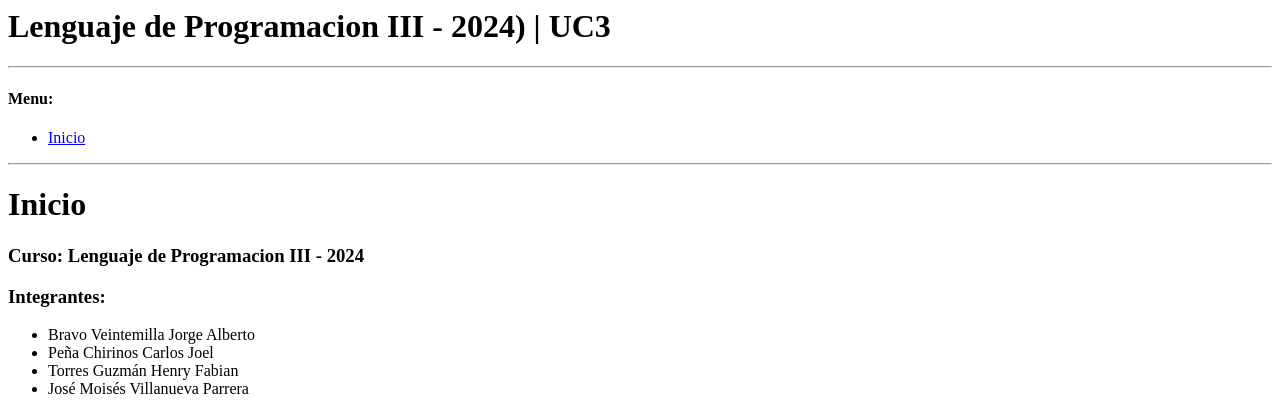
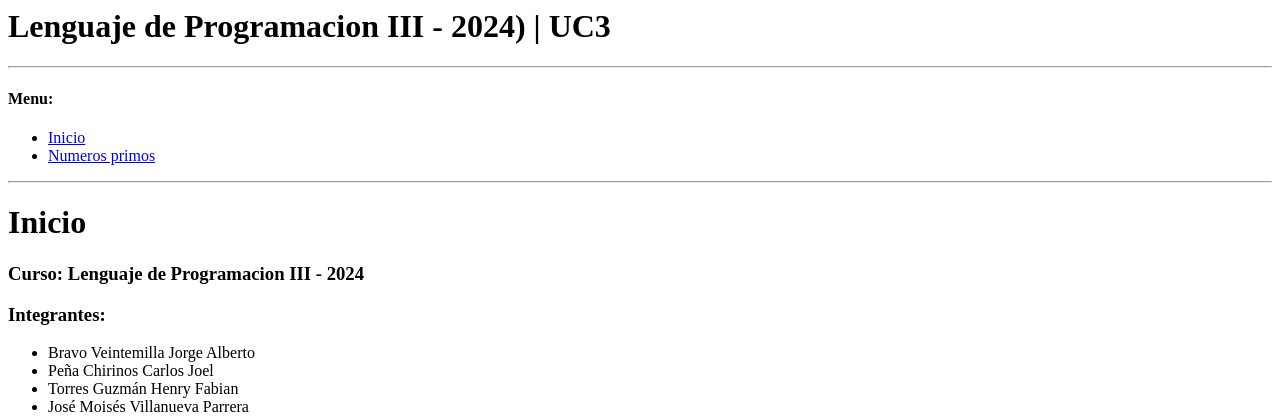
Before and after one commit to JotaBV02/UC3_Parte04_BRAVO, a Django app: page /inicio/ in a window 1280 px wide. Shown: the top 420 px of the page. Run offline with Django 4.2, Linux system fonts and the light colour scheme.

Commit message:
UC3_PARTE03_PENA

```diff
--- a/UC3_Bravo_Pena_Torres_Villanueva/UC3_Bravo_Pena_Torres_Villanueva/urls.py
+++ b/UC3_Bravo_Pena_Torres_Villanueva/UC3_Bravo_Pena_Torres_Villanueva/urls.py
@@ -22,4 +22,7 @@ urlpatterns = [
     path('admin/', admin.site.urls),
     path('', views.index, name = "index"),
     path('inicio/', views.inicio, name = "inicio"),
+    path('primos/',views.primos,name="primos"),
+    path('primos/<int:a>',views.primos,name="primos"),
+    path('primos/<int:a>/<int:b>',views.primos,name="primos")
 ]
--- a/UC3_Bravo_Pena_Torres_Villanueva/miapp/templates/index.html
+++ b/UC3_Bravo_Pena_Torres_Villanueva/miapp/templates/index.html
@@ -5,5 +5,6 @@
     <li>
         <a href="/inicio"> Inicio</a>
         </li>
+        <li><a href="/primos">Numeros primos</a></li>
     </ul>
 <hr/>
--- a/UC3_Bravo_Pena_Torres_Villanueva/miapp/templates/inicio.html
+++ b/UC3_Bravo_Pena_Torres_Villanueva/miapp/templates/inicio.html
@@ -5,6 +5,7 @@
     <li>
         <a href="/inicio"> Inicio</a>
         </li>
+        <li><a href="/primos">Numeros primos</a></li>
     </ul>
 <hr/>
 
--- a/UC3_Bravo_Pena_Torres_Villanueva/miapp/views.py
+++ b/UC3_Bravo_Pena_Torres_Villanueva/miapp/views.py
@@ -1,6 +1,17 @@
-from django.shortcuts import render, HttpResponse
+from django.shortcuts import render, HttpResponse, redirect
 
-
+layout ="""
+<h1> Lenguaje de Programacion III - 2024) | UC3 </h1>
+<hr/>
+<h4>Menu:</h4>
+<ul>
+    <li>
+        <a href="/inicio"> Inicio</a>
+        </li>
+        <li><a href="/primos">Numeros primos</a></li>
+    </ul>
+<hr/>
+"""
 # Create your views here.
 def index(request):
     return render(request, 'index.html')
@@ -8,3 +19,28 @@ def index(request):
 
 def inicio(request):
     return render(request, 'inicio.html')
+
+def es_primo(n):
+    if n < 2:
+        return False
+    for i in range(2, int(n**0.5) + 1):
+        if n % i == 0:
+            return False
+    return True
+
+def primos(request, a=0, b=100):
+    if a > b:
+        return redirect('primos', a=b, b=a)
+
+    resultado = f"""
+        <h2> Números primos de [{a},{b}] </h2>
+        Resultado: <br>
+        <ul>
+    """
+
+    for num in range(a, b + 1):
+        if es_primo(num):
+            resultado += f"<li> {num} </li>"
+
+    resultado += "</ul>"
+    return HttpResponse(layout + resultado)
```
